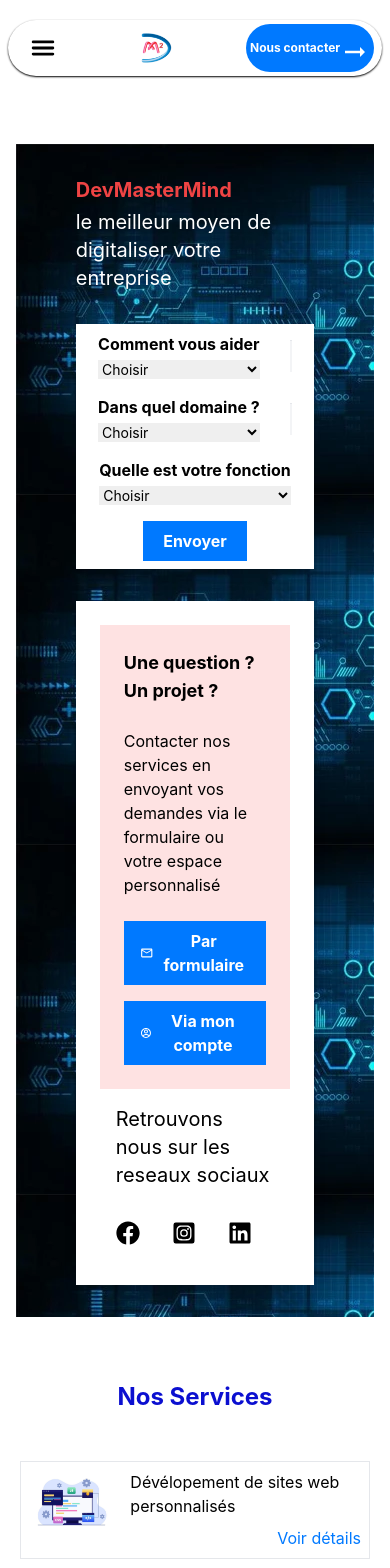
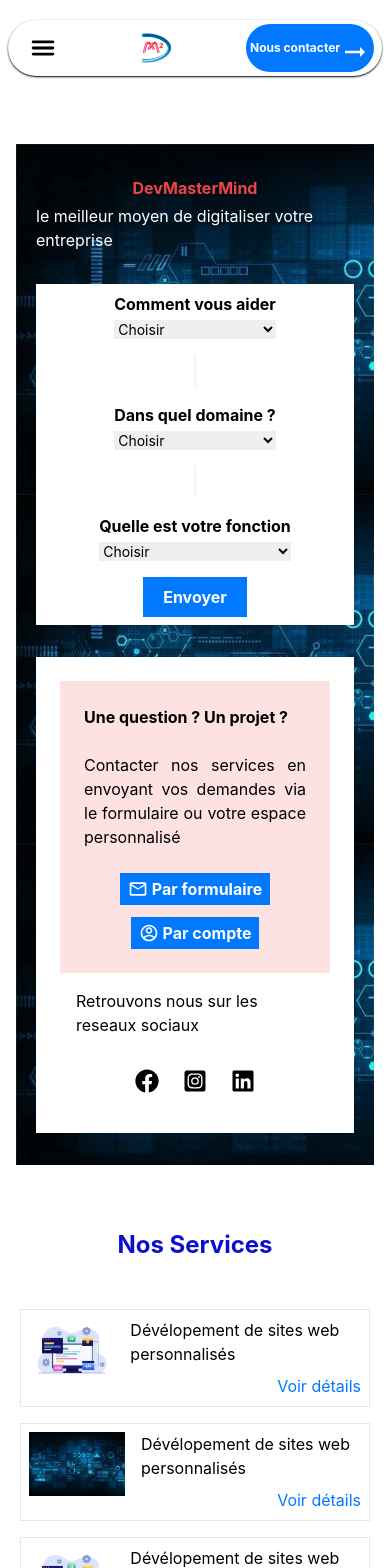
Before and after one commit to mpezongo/DMM_New_website, a React (Create React App) app in the folder frontend/: page /services in a window 390 px wide. Shown: the top 1568 px of the page. Built offline with nearby package versions, Linux system fonts and the light colour scheme.

Commit message:
add responsivity

```diff
--- a/frontend/src/component/services/Banner.jsx
+++ b/frontend/src/component/services/Banner.jsx
@@ -4,14 +4,14 @@
 
 function Banner() {
     return (
-            <div className='w-full h-full flex flex-col items-center p-5 pt-8 pb-8' style={{ backgroundImage: `url(${images.bg_services})` }} >
-                <div className="w-3/4 flex flex-col gap-8 ">
-                    <p className="flex gap-1 text-xl flex-wrap">
+        <div className='w-full h-full flex flex-col items-center p-5 pt-8 pb-8 md:text-xl' style={{ backgroundImage: `url(${images.bg_services})` }} >
+            <div className="flex flex-col gap-8 ">
+                <p className="flex flex-col items-center gap-1 text-md flex-wrap">
                     <h2 className="text-red-500 font-bold">DevMasterMind </h2>
                     <span className="text-white"> le meilleur moyen de digitaliser votre entreprise</span>
                 </p>
 
-                    <form action="" className="flex flex-wrap gap-4 justify-evenly items-center bg-white p-2">
+                <form action="" className="flex flex-col md:flex-row flex-wrap gap-4 justify-evenly items-center bg-white p-2">
                     <div className="flex flex-col gap-1">
                         <label htmlFor="help" className="text-md font-bold">Comment vous aider</label>
                         <select name="help" id="help" className="border-none outline-none text-sm">
@@ -41,26 +41,28 @@
                     <button className="bg-primary text-white font-bold px-5 py-2">Envoyer</button>
                 </form>
 
-                    <div className="bg-white p-6 shadow-lg">
+                <div className="bg-white p-6 shadow-lg ">
                     <div className="bg-red-100 p-6 flex flex-col gap-6">
-                            <h4 className="text-lg font-bold">Une question ? Un projet ?</h4>
-                            <p>Contacter nos services en envoyant vos demandes via le formulaire ou votre espace personnalisé</p>
-                            <div className="flex gap-4 flex-wrap">
-                                <button className="bg-primary text-white font-bold px-4 py-2 flex justify-center items-center gap-1">
-                                    <icons.MdMailOutline></icons.MdMailOutline>
-                                    <span >Par formulaire</span>
+                        <h4 className="font-bold">Une question ? Un projet ?</h4>
+                        <p className="text-justify md:text-left">Contacter nos services en envoyant vos demandes via le formulaire ou votre espace personnalisé</p>
+                        <div className="flex gap-3 flex-wrap justify-center">
+                            <button className="bg-primary text-white font-bold px-2 py-1 flex flex-nowrap justify-center items-center gap-1 whitespace-nowrap">
+                                <icons.MdMailOutline className="text-xl"></icons.MdMailOutline>
+                                <span className="text-md">Par formulaire</span>
                             </button>
-                                <button className="bg-primary text-white font-bold px-4 py-2 flex justify-center items-center gap-1">
-                                    <icons.RiAccountCircleLine></icons.RiAccountCircleLine>
-                                    <span >Via mon compte</span>
+                            <button className="bg-primary text-white font-bold px-2 py-1 flex justify-center items-center gap-1 whitespace-nowrap">
+                                <icons.RiAccountCircleLine className="text-xl"></icons.RiAccountCircleLine>
+                                <span className="text-md">Par compte</span>
                             </button>
                         </div>
                     </div>
-                        <div className="flex gap-8 flex-wrap items-center text-xl m-4">
+                    <div className="flex flex-col gap-8 flex-wrap items-center text-md m-4">
                         <span>Retrouvons nous sur les reseaux sociaux</span>
+                        <div className="flex gap-6">
                             <icons.FaFacebook className="text-2xl"></icons.FaFacebook>
                             <icons.FaInstagramSquare className="text-2xl"></icons.FaInstagramSquare>
                             <icons.FaLinkedin className="text-2xl"></icons.FaLinkedin>
+                        </div>
                     </div>
                 </div>
             </div>
--- a/frontend/src/page/Services.jsx
+++ b/frontend/src/page/Services.jsx
@@ -9,10 +9,12 @@
     return (
         <div>
             <Navbar></Navbar>
-            <div className="w-full flex flex-col align-center gap-12 p-4 mt-32  mb-12">
-                <Banner></Banner>
-                <Solutions></Solutions>
-                <Missions></Missions>
+            <div className="w-full flex justify-center mt-32 mb-12 p-4">
+                <div className="flex flex-col gap-12 max-w-[1200px]">
+                    <Banner></Banner>
+                    <Solutions></Solutions>
+                    <Missions></Missions>
+                </div>
             </div>
             <Footer></Footer>
         </div>
```
Lines whose indentation alone changed are shown as unchanged.
